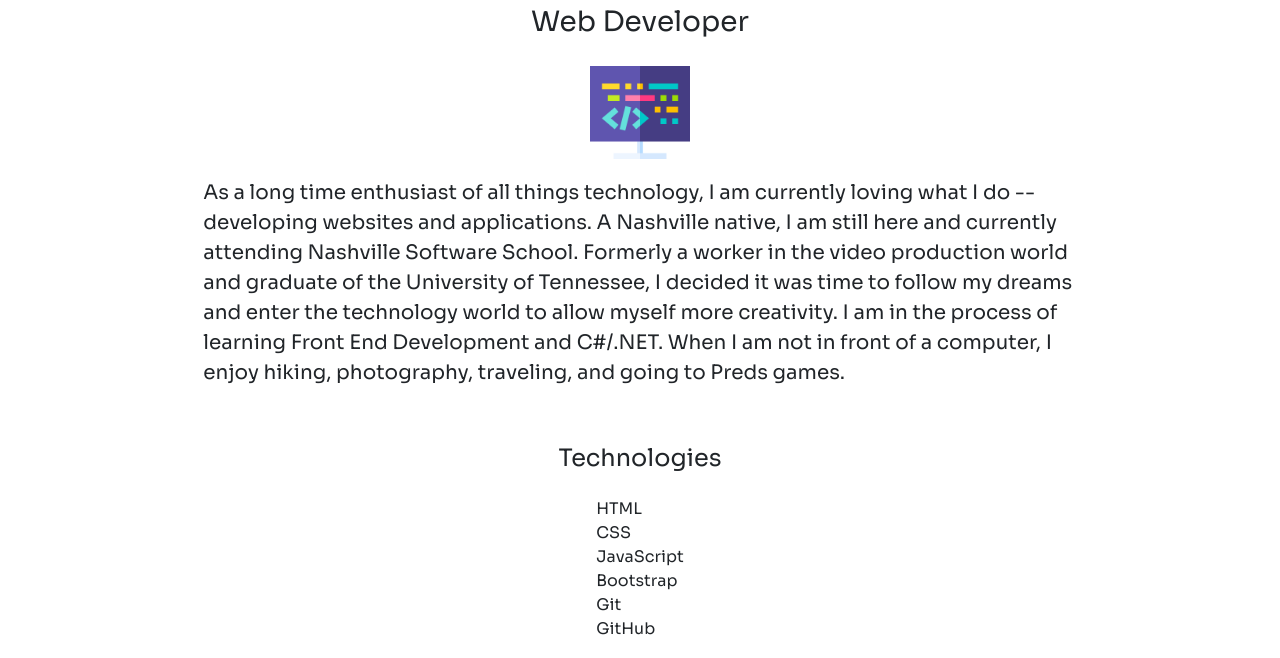
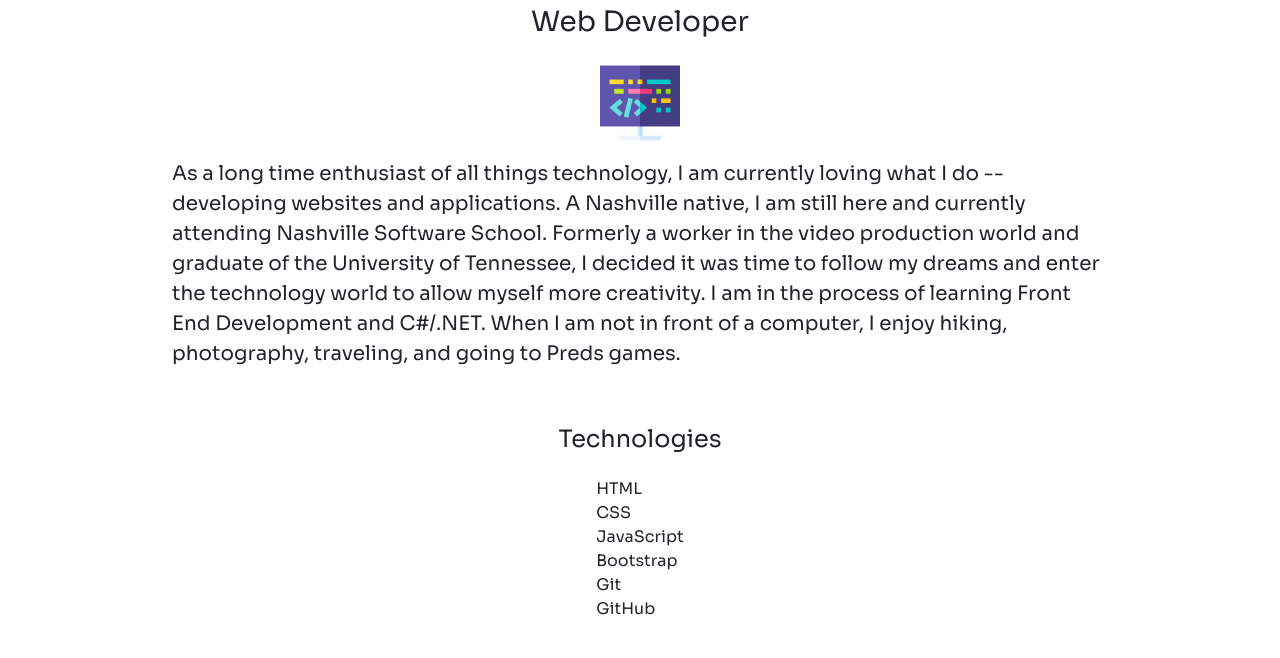
Before and after one commit to lindseysatterfield/lindseysatterfield-personal-bio-site, a website built with webpack: page src/index.html in a window 1280 px wide. Shown: the part 123-781 px from the top of the page. Built offline with nearby package versions, Linux system fonts and the light colour scheme.

Commit message:
Updated image size and bio size

```diff
--- a/src/styles/main.scss
+++ b/src/styles/main.scss
@@ -38,11 +38,11 @@
   display: flex;
   text-align: left;
   font-size: 20px;
-  width: 70%;
+  width: 75%;
 }
 
 #coding-img{
-  width: 8%;
+  width: 5em;
   margin: 1em auto;
 }
 
```
